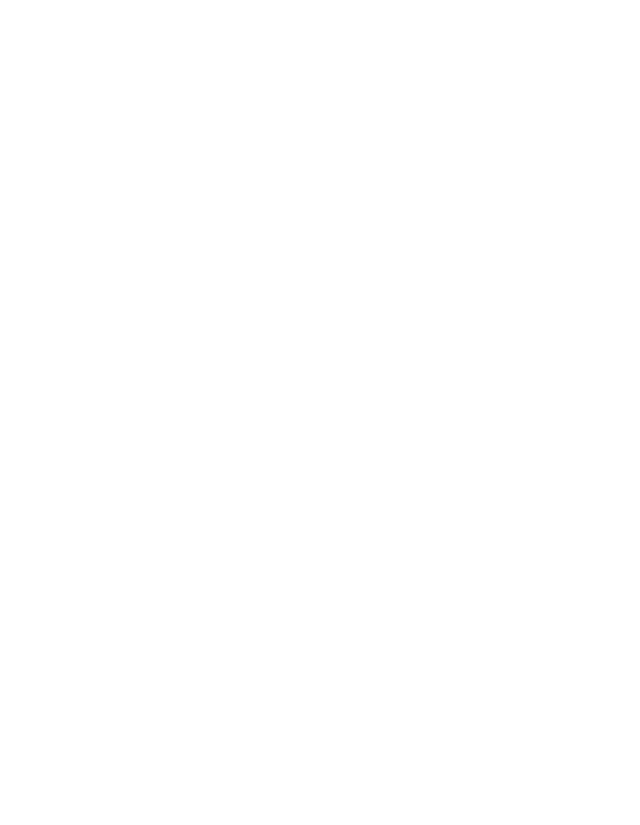
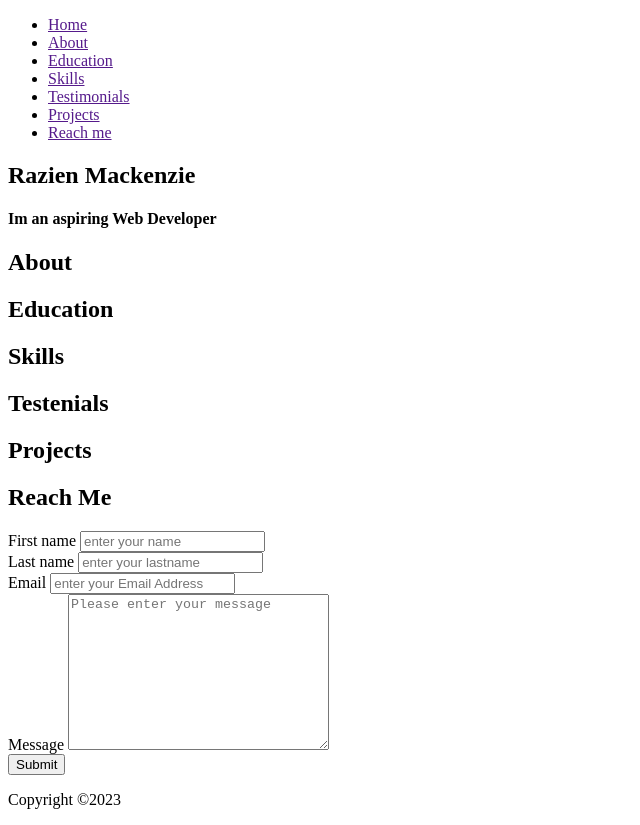
Before and after one commit to CodeBroke33/todayPortfolio, a plain HTML site: page index.html in a window 1280 px wide. Shown: the whole page, without its empty margins (0-640 px from the left). Before the commit the page ends 800 px from the top, so only its background shows below. Drawn offline with Linux system fonts and the light colour scheme.

Commit message:
My HTML Content

```diff
--- a/index.html
+++ b/index.html
@@ -6,6 +6,66 @@
     <title>todays Porfolio</title>
 </head>
 <body>
+    <header>
+        <nav>
+            <ul>
+                <li><a href="">Home</a></li>
+                <li><a href="">About</a></li>
+                <li><a href="">Education</a></li>
+                <li><a href="">Skills</a></li>
+                <li><a href="">Testimonials</a></li>
+                <li><a href="">Projects</a></li>
+                <li><a href="">Reach me</a></li>
 
+            </ul>
+        </nav>
+    </header>
+    <main>
+        <section>
+            <h1>Razien Mackenzie</h1>
+            <h4>Im an aspiring Web Developer</h4>
+        </section>
+        <section>
+            <h2>About</h2>
+        </section>
+        <section>
+            <h2>Education</h2>
+        </section>
+        <section>
+            <h2>Skills</h2>
+        </section>
+        <section>
+            <h2>Testenials</h2>
+        </section>
+        <section>
+            <h2>Projects</h2>
+        </section>
+        <section>
+            <h2>Reach Me</h2>
+            <form action="https://formspree.io/f/mzblyrzz" method="post">
+                <div>
+                    <label for="">First name</label>
+                    <input type="text" placeholder="enter your name" required >
+                </div>
+                <div>
+                    <label for="">Last name</label>
+                    <input type="text" placeholder="enter your lastname" required >
+                </div>
+                <div>
+                    <label for="emailAdd">Email</label>
+                    <input type="email" placeholder="enter your Email Address" required id="emailAdd" name="emailAdd">
+                </div>
+                    <label for="message">Message</label>
+                    <textarea name="message" id="message" placeholder="Please enter your message" cols="30" rows="10" required ></textarea>
+                </div>
+                <div>
+                    <button type="submit">Submit</button>
+                </div>
+            </form>
+        </section>
+    </main>
+    <footer>
+        <p>Copyright &copy;2023</p>
+    </footer>
 </body>
 </html>
```
